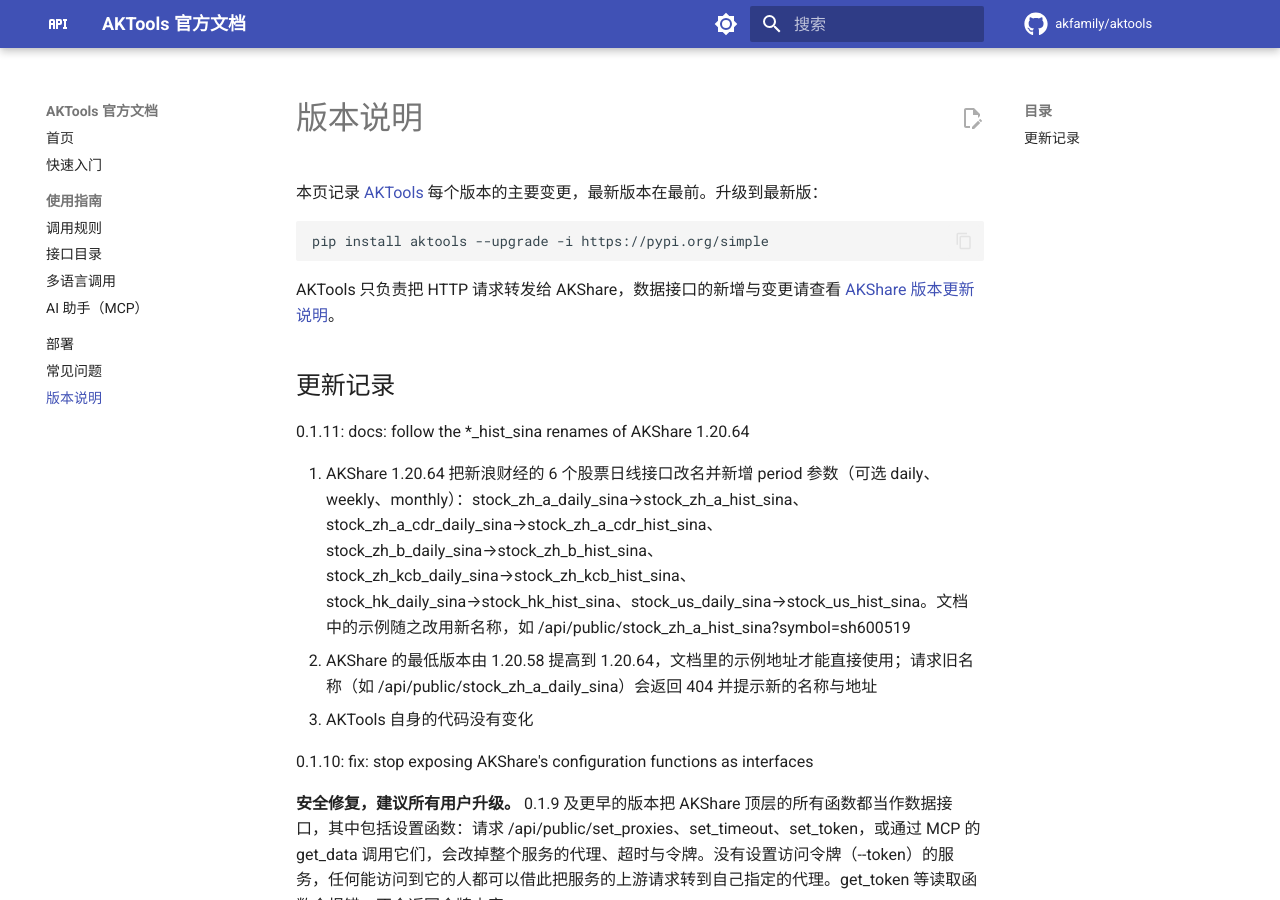
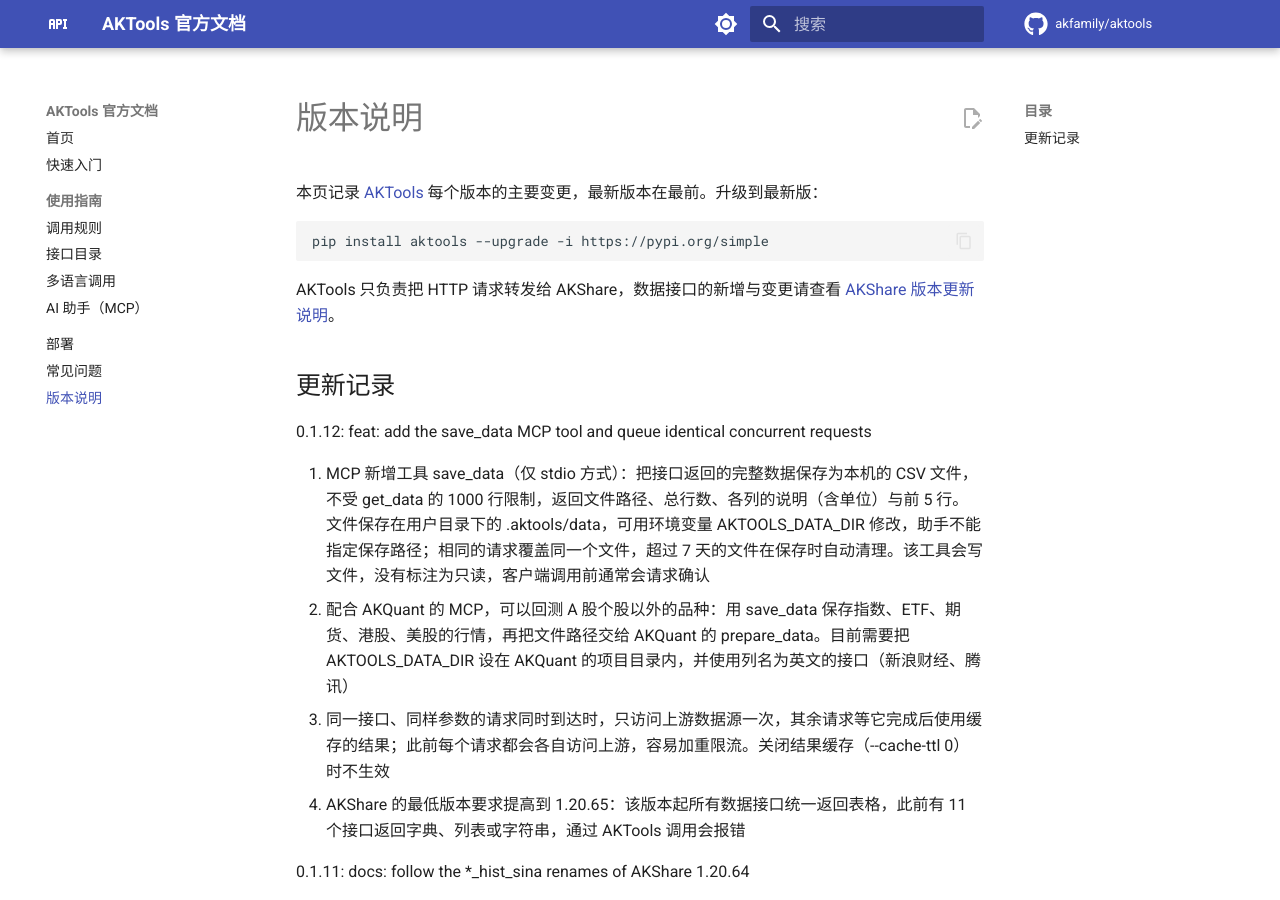
Before and after one commit to akfamily/aktools, an MkDocs documentation site: the page built from docs/aktools_version.md, in a window 1280 px wide and 900 px high. Built offline with MkDocs 1.6.1 and Material for MkDocs 9.7.7, drawn with Linux system fonts in a browser that asks for light colours; comment, search, counter and statistics services are not loaded.

Commit message:
chore: 版本号更新为 0.1.12

```diff
--- a/aktools/_version.py
+++ b/aktools/_version.py
@@ -5,4 +5,4 @@ Desc: 版本号的唯一来源
 单独成文件，供 pyproject.toml 与 scripts/check_release.py 按文件读取，无需导入整个包
 """
 
-__version__ = "0.1.11"
+__version__ = "0.1.12"
--- a/docs/aktools_version.md
+++ b/docs/aktools_version.md
@@ -9,6 +9,13 @@ pip install aktools --upgrade -i https://pypi.org/simple
 AKTools 只负责把 HTTP 请求转发给 AKShare，数据接口的新增与变更请查看 [AKShare 版本更新说明](https://akshare.akfamily.xyz/changelog.html)。
 
 ## 更新记录
+
+0.1.12: feat: add the save_data MCP tool and queue identical concurrent requests
+
+1. MCP 新增工具 save_data（仅 stdio 方式）：把接口返回的完整数据保存为本机的 CSV 文件，不受 get_data 的 1000 行限制，返回文件路径、总行数、各列的说明（含单位）与前 5 行。文件保存在用户目录下的 .aktools/data，可用环境变量 AKTOOLS_DATA_DIR 修改，助手不能指定保存路径；相同的请求覆盖同一个文件，超过 7 天的文件在保存时自动清理。该工具会写文件，没有标注为只读，客户端调用前通常会请求确认
+2. 配合 AKQuant 的 MCP，可以回测 A 股个股以外的品种：用 save_data 保存指数、ETF、期货、港股、美股的行情，再把文件路径交给 AKQuant 的 prepare_data。目前需要把 AKTOOLS_DATA_DIR 设在 AKQuant 的项目目录内，并使用列名为英文的接口（新浪财经、腾讯）
+3. 同一接口、同样参数的请求同时到达时，只访问上游数据源一次，其余请求等它完成后使用缓存的结果；此前每个请求都会各自访问上游，容易加重限流。关闭结果缓存（--cache-ttl 0）时不生效
+4. AKShare 的最低版本要求提高到 1.20.65：该版本起所有数据接口统一返回表格，此前有 11 个接口返回字典、列表或字符串，通过 AKTools 调用会报错
 
 0.1.11: docs: follow the *_hist_sina renames of AKShare 1.20.64
 
--- a/server.json
+++ b/server.json
@@ -3,7 +3,7 @@
   "name": "io.github.akfamily/aktools",
   "title": "AKTools",
   "description": "Search and fetch AKShare financial data (stocks, futures, funds, macro) from AI assistants",
-  "version": "0.1.11",
+  "version": "0.1.12",
   "websiteUrl": "https://aktools.akfamily.xyz/guide/mcp/",
   "repository": {
     "url": "https://github.com/akfamily/aktools",
@@ -14,7 +14,7 @@
       "registryType": "pypi",
       "registryBaseUrl": "https://pypi.org",
       "identifier": "aktools",
-      "version": "0.1.11",
+      "version": "0.1.12",
       "runtimeHint": "uvx",
       "packageArguments": [
         {
```
